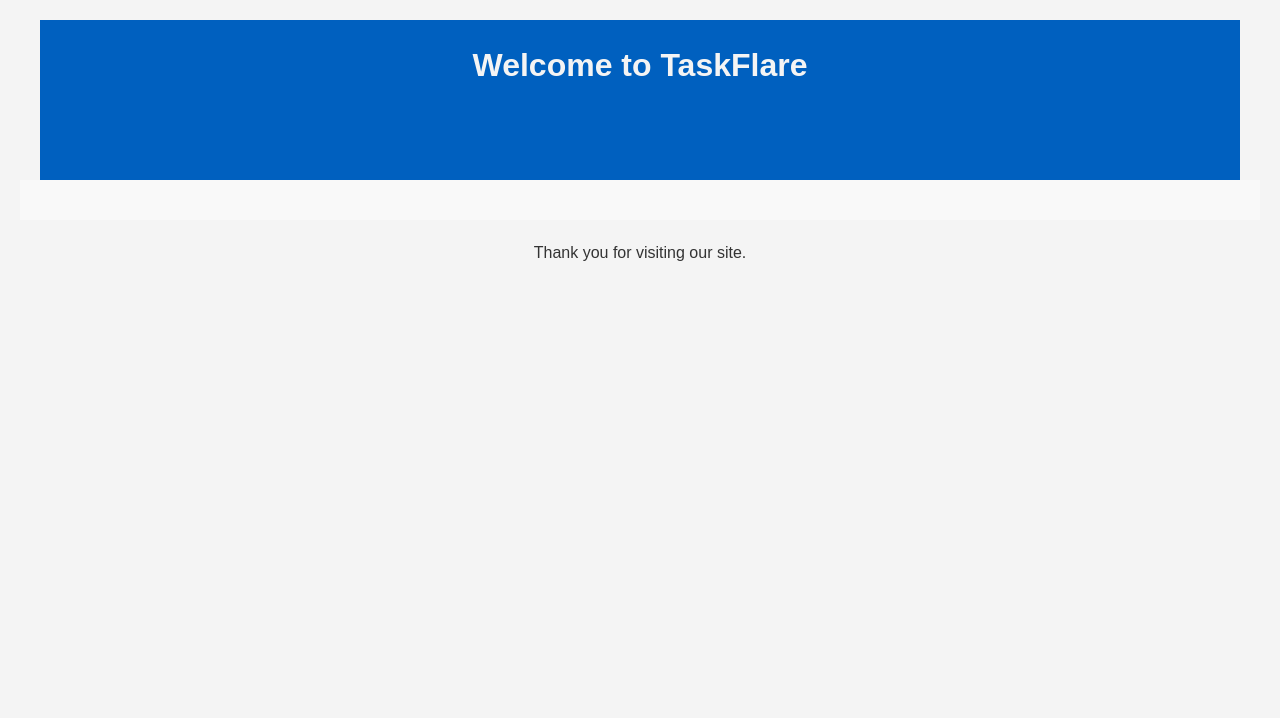
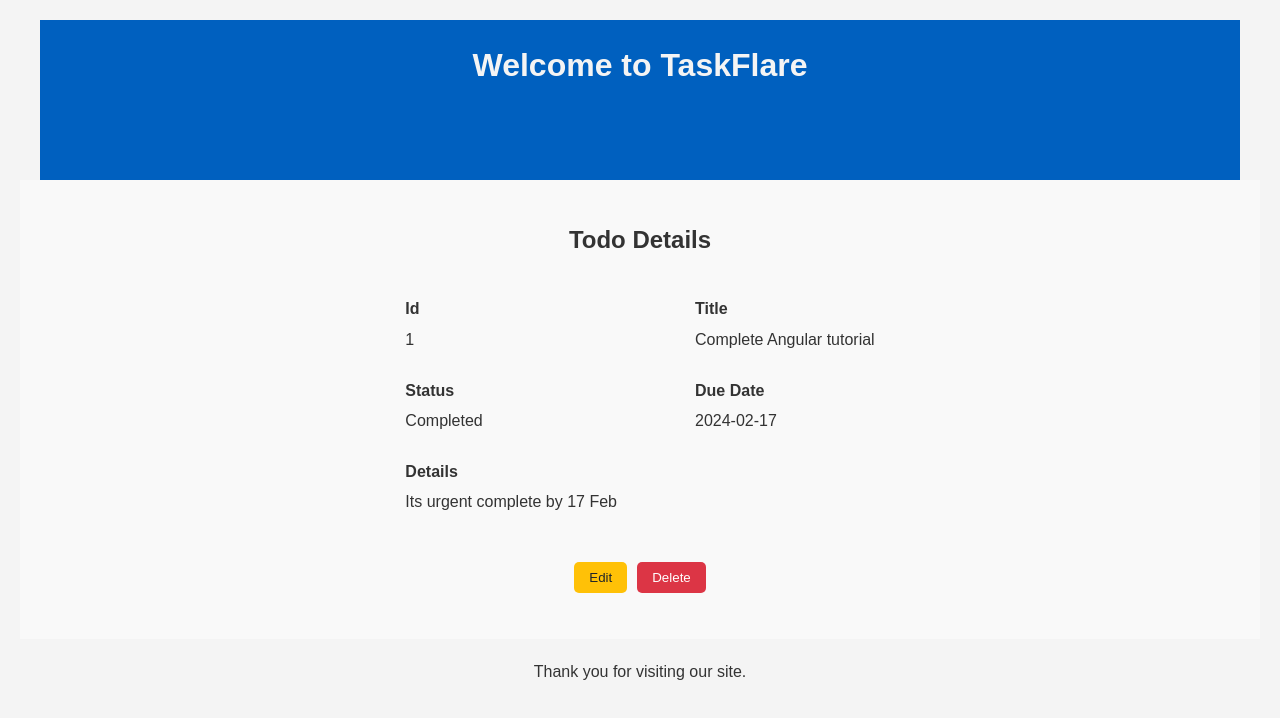
Before and after one commit to imkanhaiya/task-flare, an Angular app: page /todo-details/1 in a window 1280 px wide. Before the commit this address led to /. Shown: the top 718 px of the page. Built offline with nearby package versions, Linux system fonts and the light colour scheme; data requests are answered from the project's data file.

Commit message:
Show details of todo task on todo details page

```diff
--- a/src/app/app.routes.ts
+++ b/src/app/app.routes.ts
@@ -5,7 +5,7 @@ import { TodoDetailsComponent } from './todo-details/todo-details.component';
 import { AddTodoComponent } from './add-todo/add-todo.component';
 
 export const routes: Routes = [
+    {path: 'add-todo', component: AddTodoComponent},
+    {path: 'todo-details/:id', component: TodoDetailsComponent},
     {path: '', component: HomeComponent},
-    {path: 'add-todo', component: AddTodoComponent},
-    {path: 'todo-details', component: TodoDetailsComponent},
 ];
--- a/src/app/todo-details/todo-details.component.html
+++ b/src/app/todo-details/todo-details.component.html
@@ -8,27 +8,27 @@
 
         <div>
             <h4>Id</h4>
-            <p>123</p>
+            <p>{{todo?.id}}</p>
         </div>
 
         <div>
             <h4>Title</h4>
-            <p>Lorem</p>
+            <p>{{todo?.title}}</p>
         </div>
 
         <div>
             <h4>Status</h4>
-            <p>Not Completed</p>
+            <p>{{todo?.status}}</p>
         </div>
 
         <div>
             <h4>Due Date</h4>
-            <p>21/04/2028</p>
+            <p>{{todo?.due_date}}</p>
         </div>
 
         <div>
             <h4>Details</h4>
-            <p>Lorem ipsum dolor sit amet consectetur.</p>
+            <p>{{todo?.details}}</p>
         </div>
     </section>
 
--- a/src/app/todo-details/todo-details.component.ts
+++ b/src/app/todo-details/todo-details.component.ts
@@ -1,12 +1,29 @@
-import { Component } from '@angular/core';
+import { Component, inject } from '@angular/core';
+import { CommonModule } from '@angular/common';
+import { ActivatedRoute } from '@angular/router';
+import { TodoService } from '../todo.service';
+import { Todo } from '../todo';
 
 @Component({
   selector: 'app-todo-details',
   standalone: true,
-  imports: [],
+  imports: [CommonModule],
   templateUrl: './todo-details.component.html',
   styleUrl: './todo-details.component.css'
 })
 export class TodoDetailsComponent {
 
+  route: ActivatedRoute = inject(ActivatedRoute);
+  todoService: TodoService = inject(TodoService);
+
+  todoId = -1
+  todo!: Todo | undefined
+
+  constructor() {
+    this.todoId = Number(this.route.snapshot.params['id']);
+    this.todoService.getTodoDetails(this.todoId).subscribe((todoitem: Todo) => {
+      this.todo = todoitem;
+    })
+  }
+
 }
--- a/src/app/todo.service.ts
+++ b/src/app/todo.service.ts
@@ -18,4 +18,9 @@ export class TodoService {
   addTodo(todo: Todo): Observable<HttpResponse<Todo>> {
     return this.http.post<Todo>(this.baseUrl, todo, {observe:'response'});
   }
+
+  getTodoDetails(id: Number): Observable<Todo> {
+    return this.http.request<Todo>('GET', `${this.baseUrl}/${id}`)
+  }
+
 }
--- a/src/app/todo/todo.component.html
+++ b/src/app/todo/todo.component.html
@@ -24,9 +24,7 @@
                 <td>{{todo.due_date | date: 'dd/MM/yyyy'}}</td>
                 <td>
                     <a
-                    routerLink="/todo-details"
-                    routerLinkActive="Active"
-                    areaCurrentWhenActive="page">
+                    [routerLink]="['/todo-details', todo.id]">
                     Get Details
                     </a>
                 </td>
```
